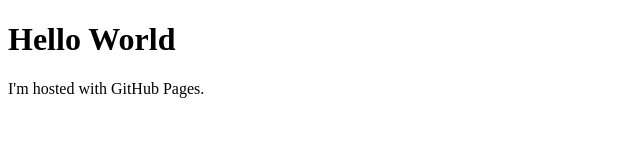
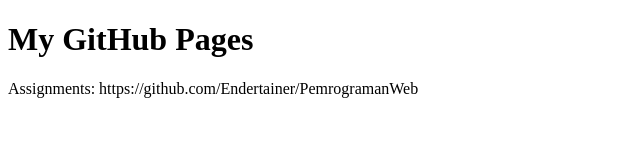
Before and after one commit to Endertainer/ender.github.io, a plain HTML site: page index.html in a window 1280 px wide. Shown: the whole page, without its empty margins (0-640 px from the left). Drawn offline with Linux system fonts and the light colour scheme.

Commit message:
Update index.html

```diff
--- a/index.html
+++ b/index.html
@@ -1,7 +1,7 @@
 <!DOCTYPE html>
 <html>
 <body>
-<h1>Hello World</h1>
-<p>I'm hosted with GitHub Pages.</p>
+<h1>My GitHub Pages</h1>
+<p>Assignments: https://github.com/Endertainer/PemrogramanWeb</p>
 </body>
 </html>
```
